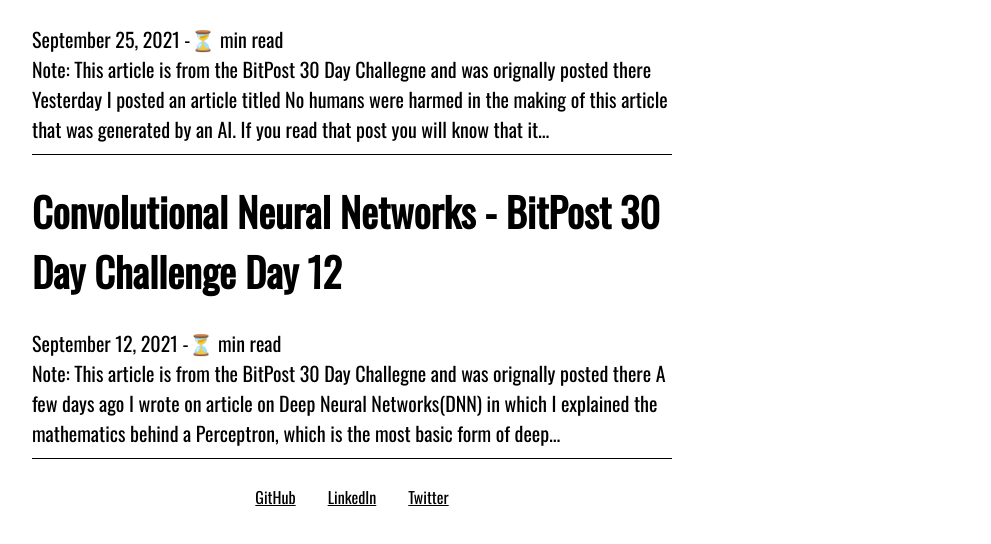
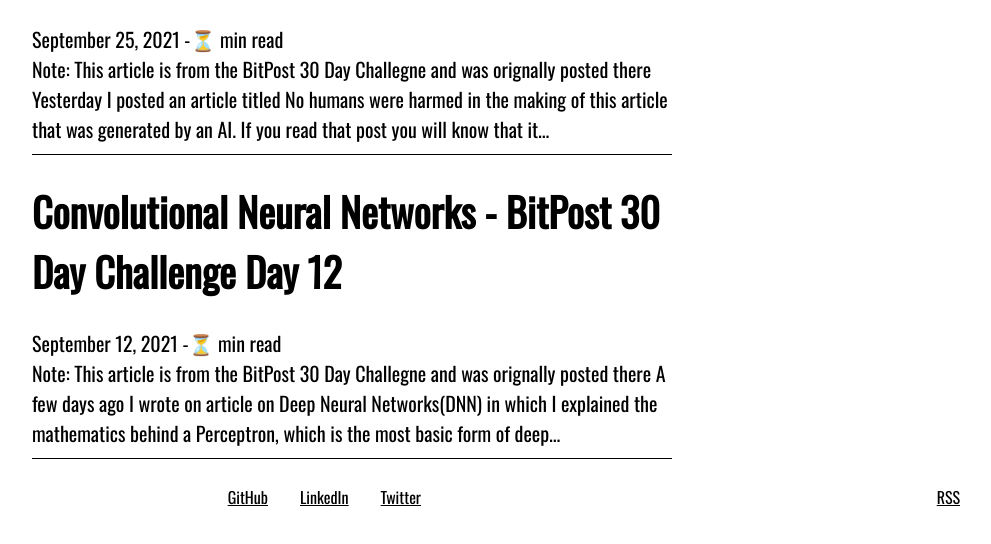
Before and after one commit to zachrobertson/zachrobertson.tech, a Gatsby site: page /blog in a window 1280 px wide. Shown: the part 250-794 px from the top of the page, without its empty margins (288-1279 px from the left). Built offline with nearby package versions, Linux system fonts and the light colour scheme; Gatsby itself is replaced by a stand-in of ours; some packages are replaced by stand-ins of ours.

Commit message:
Add RSS link to footer and update LinkedIn link

```diff
--- a/src/components/footer.js
+++ b/src/components/footer.js
@@ -1,5 +1,6 @@
 import React from 'react';
 import styled from 'styled-components'
+import { Link } from 'gatsby';
 
 
 const StyledFooter = styled.div`
@@ -24,6 +25,11 @@ const StyledFooter = styled.div`
 
 `
 
+const RSSLink = styled(Link)`
+    float: right;
+    margin-right: 2rem;
+`
+
 const Footer = () => {
     return (
         <StyledFooter>
@@ -32,7 +38,7 @@ const Footer = () => {
                     GitHub
                 </span>
             </a>
-            <a href='https://linkedin.com/zachrobertson-tech'>
+            <a href='https://www.linkedin.com/in/zachrobertson-tech/'>
                 <span>
                     LinkedIn
                 </span>
@@ -42,6 +48,9 @@ const Footer = () => {
                     Twitter
                 </span>
             </a>
+            <RSSLink to='/rss.xml'>
+                RSS
+            </RSSLink>
         </StyledFooter>
     )
 }
```
